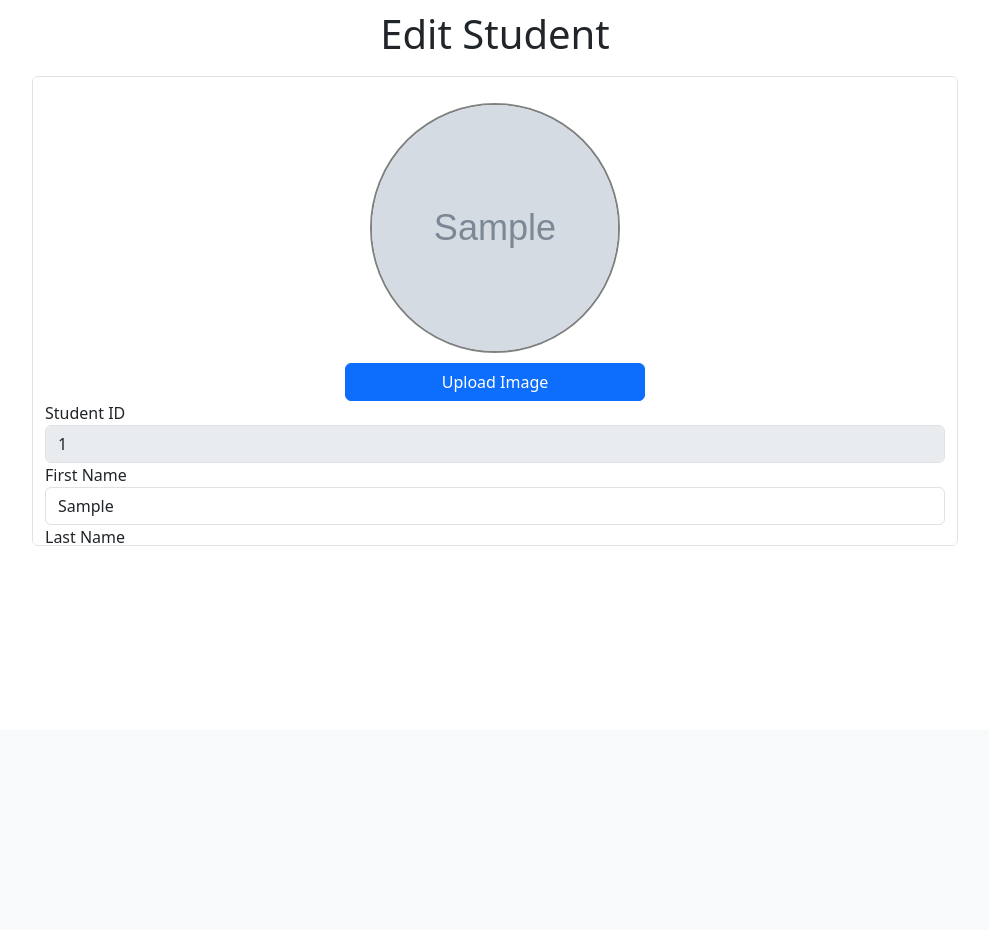
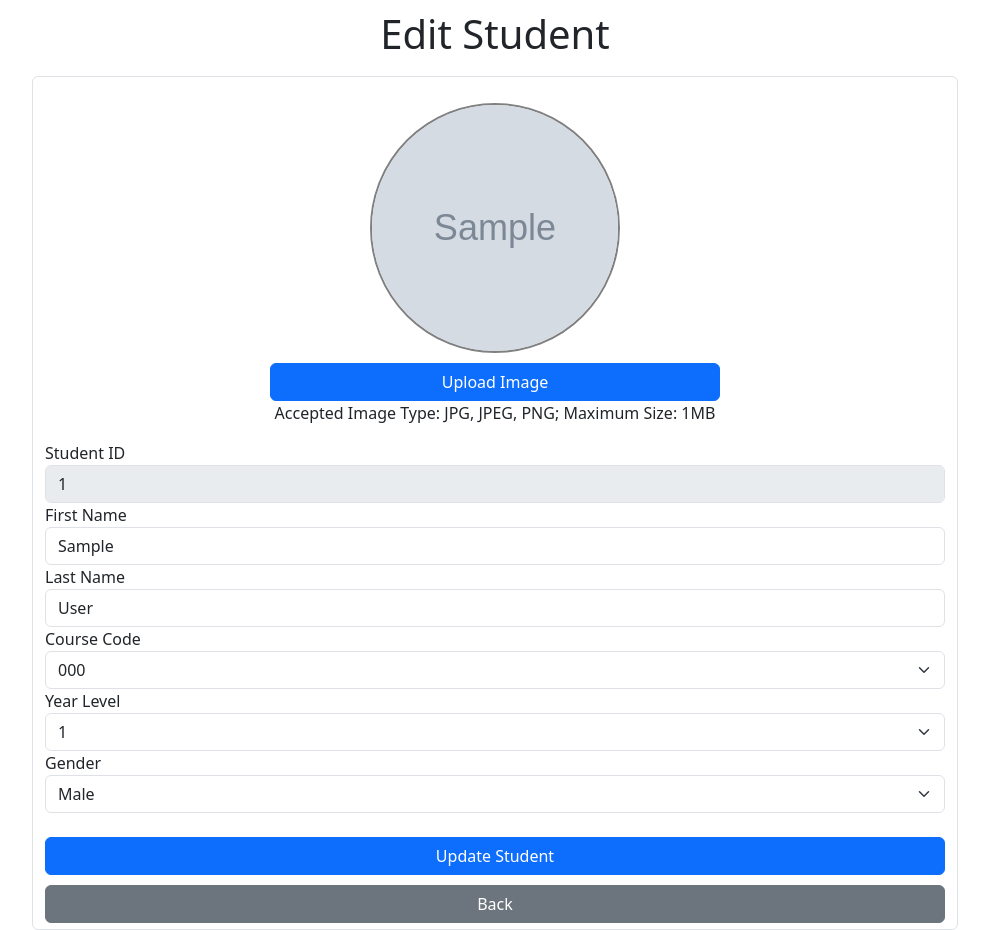
Before and after one commit to mxrkfrxncxs/SSISv3, a Flask app: template app/templates/editstudent.html in a window 1280 px wide. Shown: the part 70-1000 px from the top of the page, without its empty margins (145-1134 px from the left). Before the commit the page ends 616 px from the top, so only its background shows below. Run offline with Flask 3, Linux system fonts and the light colour scheme; the template is opened without the code that fills it: most values are stand-ins (such as "Sample title", 1, 10 or a date in 2020); grey boxes marked "Sample" are stand-in pictures; parts of the project's set-up code (start-up, migrations or seed data) failed here and were passed over; some libraries are stand-ins or nearby versions.

Commit message:
feat: accept image only, limit size to 1MB

```diff
--- a/app/static/script.js
+++ b/app/static/script.js
@@ -63,8 +63,11 @@ const fileInput = document.getElementById('file-input');
 const fileButton = document.getElementById('file-button');
 const imagePreview = document.getElementById('student_info_image');
 const imageUrlInput = document.getElementById('image_url');
-const imagePreviewContainer = document.getElementById('student_image_container')
+const imagePreviewContainer = document.getElementById('student_image_container');
 const csrfToken = document.querySelector("meta[name=csrf_token]").content;
+
+let originalImageUrl = imageUrlInput.value;
+let MB = 1024*1024;
 
 fileButton.addEventListener('click', () => {
   fileInput.click();
@@ -72,6 +75,20 @@ fileButton.addEventListener('click', () => {
 
 fileInput.addEventListener('change', async () => {
     try {
+        const selectedFile = fileInput.files[0];
+
+        if (!isImageFile(selectedFile)) {
+            alert("Invalid file. Please upload an image file (JPG, JPEG, or PNG).");
+            fileInput.value = '';
+            return;
+        }
+
+        if (selectedFile.size > MB) {
+            alert("File size exceeds 1MB. Please choose a smaller file.");
+            fileInput.value = ''; // Clear the file input
+            return;
+        }
+
         const formData = new FormData();
         formData.append("file", fileInput.files[0]);
         formData.append("csrf_token", csrfToken);
@@ -86,21 +103,36 @@ fileInput.addEventListener('change', async () => {
         const data = await response.json();
 
         if (data && data.is_success) {
-
             const img = document.createElement("img");
             img.id = 'student_info_image';
             img.alt = "New Image Photo"
-            img.src = data.url
+            img.src = data.url;
 
             imagePreviewContainer.innerHTML = '';
             imagePreviewContainer.appendChild(img);
 
             imageUrlInput.value = data.url;
         } else {
-            // Handle the case where the upload was not successful
             console.error("Upload failed:", data);
+
+            imageUrlInput.value = originalImageUrl;
+
+            const originalImg = document.createElement("img");
+            originalImg.id = 'student_info_image';
+            originalImg.alt = "Original Image Photo";
+            originalImg.src = originalImageUrl;
+
+            imagePreviewContainer.innerHTML = '';
+            imagePreviewContainer.appendChild(originalImg);
+
+            alert("Invalid file. Please upload a JPG, JPEG, or PNG file.");
         }
     } catch (error) {
         console.error("An error occurred:", error);
     }
 });
+
+function isImageFile(file) {
+  const acceptedImageTypes = ['image/jpeg', 'image/jpg', 'image/png'];
+  return file && acceptedImageTypes.includes(file.type);
+}
--- a/app/templates/addstudent.html
+++ b/app/templates/addstudent.html
@@ -16,7 +16,8 @@
                 <div class="form-group  text-center">
                     <input id="image_url" type="text" name="image_url" value="https://res.cloudinary.com/dulew9heh/image/upload/v1701248545/image_nahubr.jpg"  hidden>
                     <input type="file" id="file-input" hidden>
-                    <button id="file-button" type="button" class="btn btn-primary col-md-4 mx-auto" style="margin-top: 10px;">Upload Image</button>
+                    <button id="file-button" type="button" class="btn btn-primary col-md-6 mx-auto" style="margin-top: 10px;">Upload Image</button>
+                    <p> Accepted Image Type: JPG, JPEG, PNG; Maximum Size: 1MB</p>
                 </div>
                 <div class="form-group">
                     <label for="student_id">Student ID</label>
--- a/app/templates/editstudent.html
+++ b/app/templates/editstudent.html
@@ -8,7 +8,7 @@
     <div class="row justify-content-center">
         <div class="col-md-10" style="overflow: auto;">
             <h1 class="text-center" style="padding: 10px;">Edit Student</h1>
-            <form method="POST" class="form-control" style="max-height: 470px; overflow:auto;">
+            <form method="POST" class="form-control">
                 <input type="hidden" name="csrf_token" value="{{ csrf_token() }}">
                 <div id="student_image_container" class="form-group student_image_container">
                     <img id="student_info_image" src="{{ image_url or "https://res.cloudinary.com/dulew9heh/image/upload/v1701248545/image_nahubr.jpg" }}" alt="{{ id }}">
@@ -16,7 +16,8 @@
                 <div class="form-group  text-center">
                     <input id="image_url" type="text" name="image_url" value="{{ image_url or "https://res.cloudinary.com/dulew9heh/image/upload/v1701248545/image_nahubr.jpg" }}" hidden>
                     <input type="file" id="file-input" hidden>
-                    <button id="file-button" type="button" class="btn btn-primary col-md-4 mx-auto" style="margin-top: 10px;">Upload Image</button>
+                    <button id="file-button" type="button" class="btn btn-primary col-md-6 mx-auto" style="margin-top: 10px;">Upload Image</button>
+                    <p> Accepted Image Type: JPG, JPEG, PNG; Maximum Size: 1MB</p>
                 </div>
                 <div class="form-group">
                     <label for="student_id">Student ID</label>
@@ -61,6 +62,7 @@
                     </select>
                 </div> <br>
                 <button type="submit" class="btn btn-primary col-md-12">Update Student</button>
+                <button type="button" class="btn btn-secondary col-md-12" onclick="window.location.href='/students'" style="margin-top: 10px;">Back</button>
             </form>
         </div>
     </div>
```
